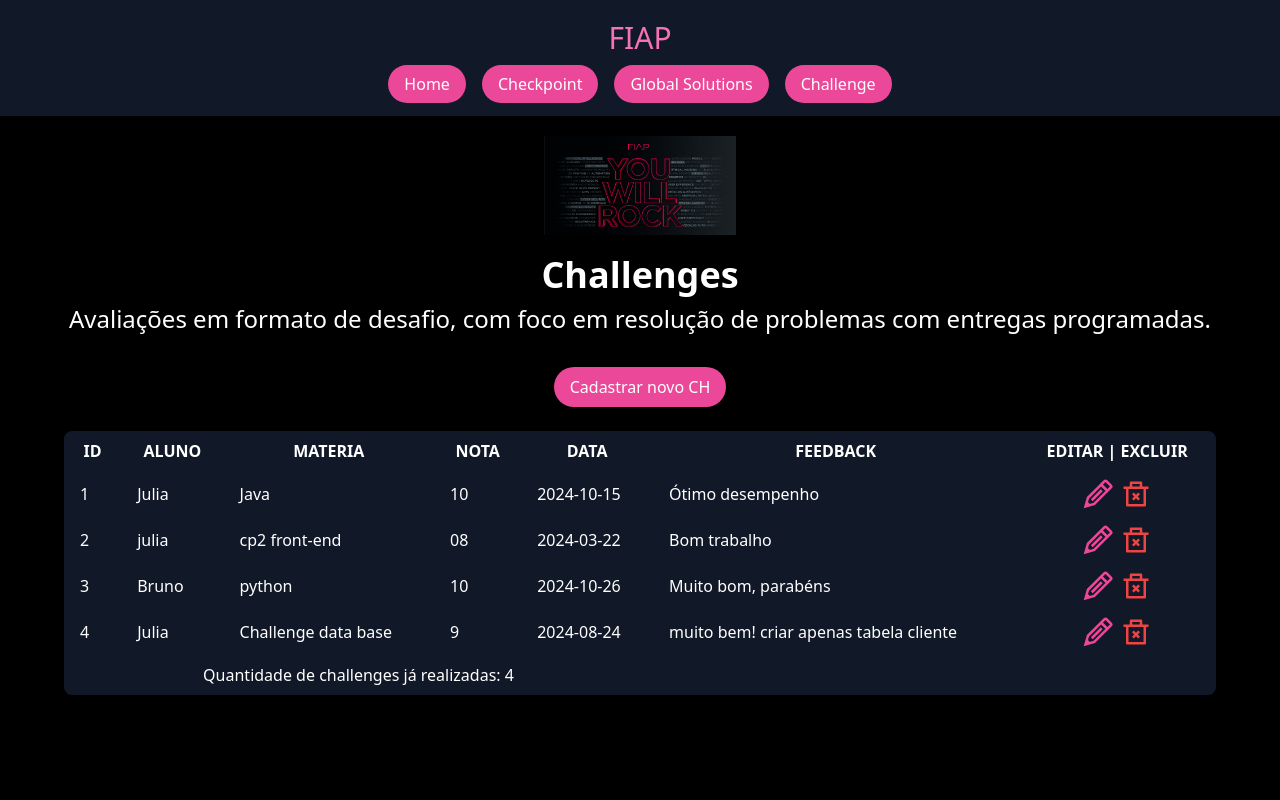
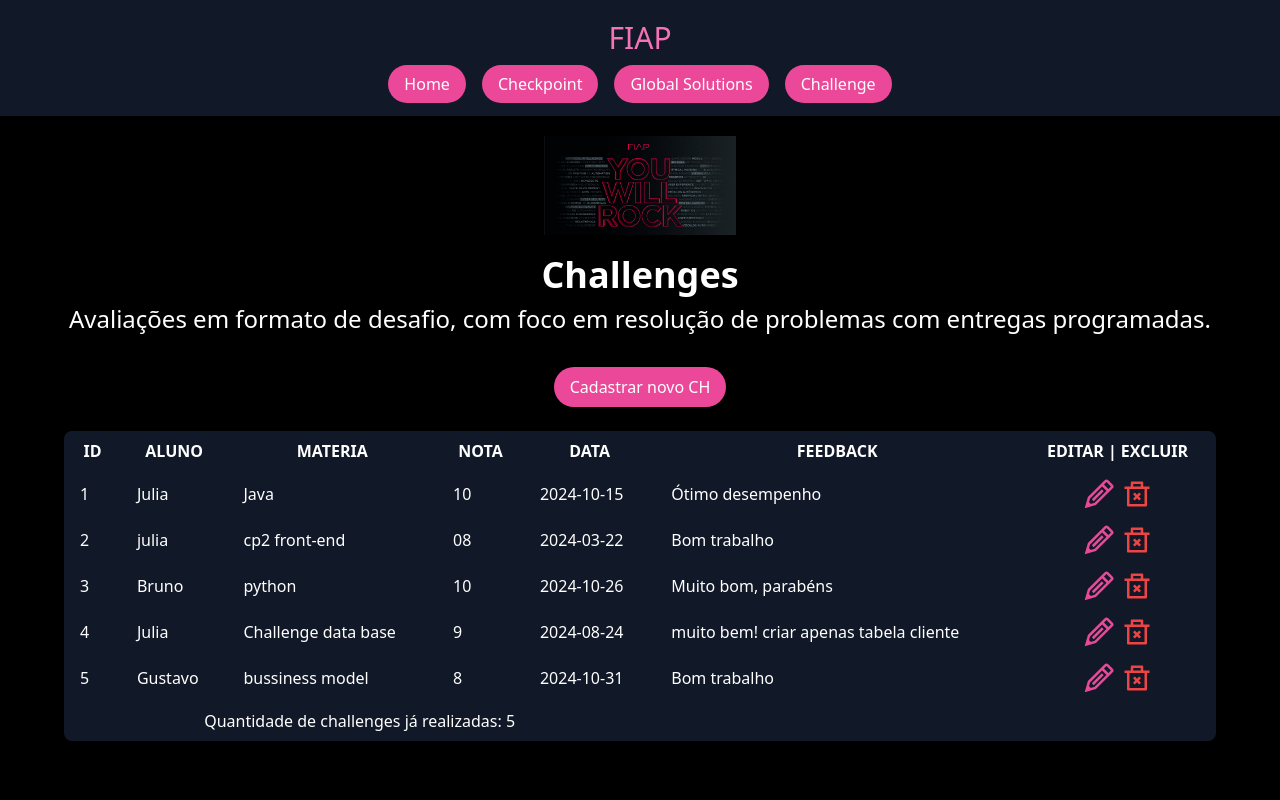
Before and after one commit to britojulia/cp6-front, a Next.js app in the folder portifolio/: page /challange in a window 1280 px wide. Shown: the top 800 px of the page. Built offline with nearby package versions, Linux system fonts and the light colour scheme.

Commit message:
subindo ultimas alterações

```diff
--- a/portifolio/src/app/challange/page.tsx
+++ b/portifolio/src/app/challange/page.tsx
@@ -78,7 +78,7 @@
                                 <td className="py-2 px-4">{p.data}</td>
                                 <td className="py-2 px-4">{p.feedback}</td>
                                 <td className="py-2 px-4 flex items-center justify-center">
-                                    <Link href={`/challange/${p.id}`} className="text-pink-500 hover:text-pink-600 transition mr-2">
+                                    <Link href={`/challnge/${p.id}`} className="text-pink-500 hover:text-pink-600 transition mr-2">
                                         <Editar className="inline text-3xl" />
                                     </Link>
                                     <Link href="#" onClick={() => handleDelete(p.id)} className="text-red-500 hover:text-red-600 transition">
--- a/portifolio/src/data/banco-ch.json
+++ b/portifolio/src/data/banco-ch.json
@@ -1 +1 @@
-[{"id":1,"aluno":"Julia","materia":"Java","nota":10,"data":"2024-10-15","feedback":"Ótimo desempenho"},{"aluno":"julia","materia":"cp2 front-end","nota":"08","data":"2024-03-22","feedback":"Bom trabalho","id":"2"},{"aluno":"Bruno","materia":"python","nota":"10","data":"2024-10-26","feedback":"Muito bom, parabéns","id":"3"},{"aluno":"Julia","materia":"Challenge data base","nota":"9","data":"2024-08-24","feedback":"muito bem! criar apenas tabela cliente","id":4}]
+[{"id":1,"aluno":"Julia","materia":"Java","nota":10,"data":"2024-10-15","feedback":"Ótimo desempenho"},{"aluno":"julia","materia":"cp2 front-end","nota":"08","data":"2024-03-22","feedback":"Bom trabalho","id":"2"},{"aluno":"Bruno","materia":"python","nota":"10","data":"2024-10-26","feedback":"Muito bom, parabéns","id":"3"},{"aluno":"Julia","materia":"Challenge data base","nota":"9","data":"2024-08-24","feedback":"muito bem! criar apenas tabela cliente","id":4},{"aluno":"Gustavo","materia":"bussiness model","nota":"8","data":"2024-10-31","feedback":"Bom trabalho","id":5}]
--- a/portifolio/src/data/banco-cp.json
+++ b/portifolio/src/data/banco-cp.json
@@ -1 +1 @@
-[{"id":1,"aluno":"Julia","materia":"Java","nota":10,"data":"2024-10-15","feedback":"Ótimo desempenho"},{"aluno":"julia","materia":"cp1 front-end","nota":"08","data":"2024-03-22","feedback":"Bom trabalho","id":2},{"aluno":"Bruno","materia":"python","nota":"10","data":"2024-10-26","feedback":"Muito bom","id":"3"},{"aluno":"Bruno","materia":"CP1 - Cursos FIAP","nota":"09","data":"2024-03-24","feedback":"Muito bom","id":4}]
+[{"id":1,"aluno":"Julia","materia":"Java","nota":10,"data":"2024-10-15","feedback":"Ótimo desempenho"},{"aluno":"julia","materia":"cp1 front-end","nota":"08","data":"2024-03-22","feedback":"Bom trabalho","id":2},{"aluno":"Bruno","materia":"python","nota":"10","data":"2024-10-26","feedback":"Muito bom","id":"3"},{"aluno":"Bruno","materia":"CP1 - Cursos FIAP","nota":"09","data":"2024-03-24","feedback":"Muito bom","id":4},{"aluno":"Gustavo","materia":"IA","nota":"10","data":"2024-05-21","feedback":"Boa apresentação","id":5}]
--- a/portifolio/src/data/banco-gs.json
+++ b/portifolio/src/data/banco-gs.json
@@ -1 +1 @@
-[{"id":1,"aluno":"Leo","materia":"Python","nota":10,"data":"2024-10-15","feedback":"Ótimo desempenho"},{"aluno":"julia","materia":"gs1 front-end","nota":"08","data":"2024-03-22","feedback":"Bom trabalho","id":2},{"aluno":"Gustavo","materia":"Front-end","nota":"8","data":"2024-10-26","feedback":"Precisa melhorar.","id":3},{"aluno":"Bruno","materia":"FIAP","nota":"07","data":"2024-06-19","feedback":"Muito bom","id":4}]
+[{"id":1,"aluno":"Leo","materia":"Python","nota":10,"data":"2024-10-15","feedback":"Ótimo desempenho"},{"aluno":"julia","materia":"gs1 front-end","nota":"08","data":"2024-03-22","feedback":"Bom trabalho","id":2},{"aluno":"Gustavo","materia":"Front-end","nota":"8","data":"2024-10-26","feedback":"Precisa melhorar.","id":3},{"aluno":"Bruno","materia":"FIAP","nota":"07","data":"2024-06-19","feedback":"Muito bom","id":4},{"aluno":"Gustavo","materia":"Bussines model GS","nota":"9","data":"2024-08-01","feedback":"otimo trabalho","id":5}]
```
